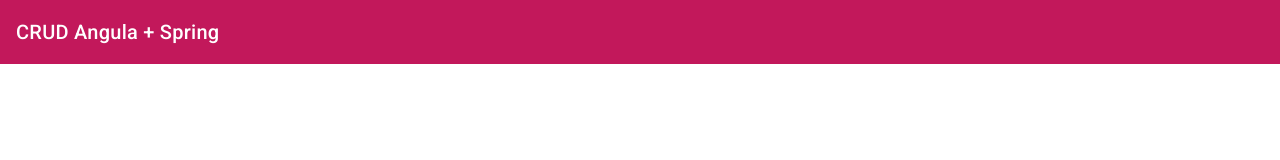
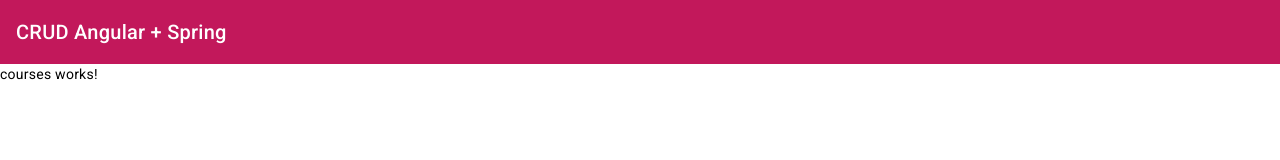
Before and after one commit to ronaldoapsilva/crud-angular, an Angular app: page /courses in a window 1280 px wide. Before the commit this address led to /. Shown: the top 160 px of the page. Built offline with nearby package versions, Linux system fonts and the light colour scheme.

Commit message:
CRUD Angular + Spring | 04 - Criando o Módulo de Cursos e Usando Roteamento com Lazy Loading

```diff
--- a/src/app/app-routing.module.ts
+++ b/src/app/app-routing.module.ts
@@ -1,7 +1,13 @@
 import { NgModule } from '@angular/core';
 import { RouterModule, Routes } from '@angular/router';
 
-const routes: Routes = [];
+const routes: Routes = [
+  { path: '', pathMatch: 'full', redirectTo: 'courses' },
+  {
+    path: 'courses',
+    loadChildren: () => import('./courses/courses.module').then(m => m.CoursesModule)
+  }
+];
 
 @NgModule({
   imports: [RouterModule.forRoot(routes)],
--- a/src/app/app.component.html
+++ b/src/app/app.component.html
@@ -1,3 +1,4 @@
 <mat-toolbar color="primary">
-  <span>CRUD Angula + Spring</span>
+  <span>CRUD Angular + Spring</span>
 </mat-toolbar>
+<router-outlet></router-outlet>
--- /dev/null
+++ b/src/app/courses/courses/courses.component.html
@@ -0,0 +1 @@
+<p>courses works!</p>
```
Also changed, not shown: src/app/courses/courses-routing.module.ts (added, +14 -0 lines), src/app/courses/courses.module.ts (added, +17 -0 lines), src/app/courses/courses/courses.component.ts (added, +10 -0 lines), src/app/courses/courses/courses.component.scss (added), 2 other files (tests, documents, lock files or other folders).
